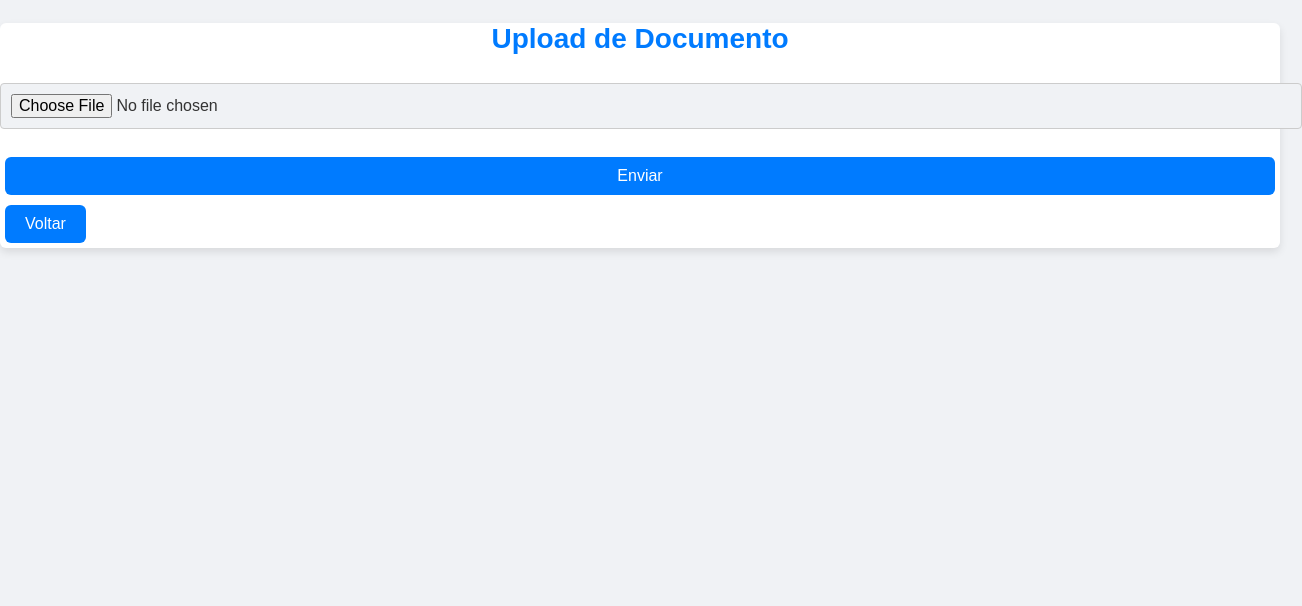
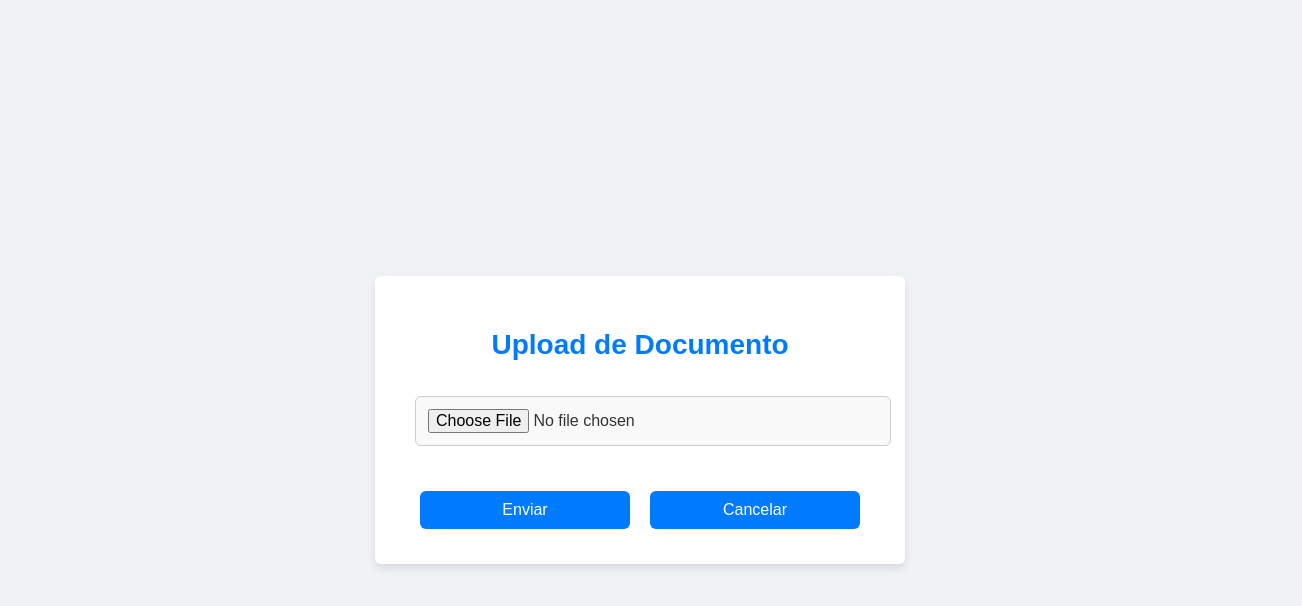
Before and after one commit to EdlaineNunes/tcc-bsi-front, a React (Create React App) app: page /documents/upload in a window 1280 px wide. Shown: the top 606 px of the page, 1302 px wide, since content can reach past the window. Built offline with nearby package versions, Linux system fonts and the light colour scheme.

Commit message:
style: adjusting css

```diff
--- a/src/components/Menu.js
+++ b/src/components/Menu.js
@@ -8,6 +8,7 @@ const Menu = ({ token }) => {
 
   return (
     <nav className={styles.navbar}>
+      <h1>MENU</h1>
       <ul className={styles.menuList}>
         <li className={styles.menuItem}>
           <Link to="/users/listAll" className={styles.menuButton}>Usuários - Listar todos</Link>
--- a/src/components/auth/RegisterUser.js
+++ b/src/components/auth/RegisterUser.js
@@ -11,7 +11,8 @@ const RegisterUser = ({ token }) => {
   const [error, setError] = useState(null);
   const [success, setSuccess] = useState(false);
 
-  console.log("Token :: ", token)
+  console.log("Token :: ", token);
+
   const handleRegister = async (e) => {
     e.preventDefault();
     try {
@@ -56,6 +57,15 @@ const RegisterUser = ({ token }) => {
         </select>
         <button type="submit">Cadastrar</button>
       </form>
+
+      {/* Botão para voltar ao login */}
+      <button
+        type="button"
+        className={styles['back-button']}
+        onClick={() => history('/')}
+      >
+        Voltar para o Login
+      </button>
     </div>
   );
 };
--- a/src/components/documents/DocumentUpload.js
+++ b/src/components/documents/DocumentUpload.js
@@ -1,6 +1,7 @@
 import React, { useState } from 'react';
 import axios from 'axios';
 import { useNavigate } from 'react-router-dom';
+import styles from '../styles/DocumentUpload.module.css';
 
 const DocumentUpload = ({ token }) => {
   const [file, setFile] = useState(null);
@@ -39,13 +40,23 @@ const DocumentUpload = ({ token }) => {
   };
 
   return (
-    <div className="upload-container">
-      <h2>Upload de Documento</h2>
-      <form onSubmit={handleUpload}>
-        <input type="file" onChange={handleFileChange} />
-        <button type="submit" className="btn btn-upload">Enviar</button>
-      </form>
-      <button onClick={() => navigate('/menu')} className="btn btn-menu">Voltar</button>
+    <div className={styles["upload-container"]}>
+      <div className={styles["upload-card"]}>
+        <h2>Upload de Documento</h2>
+        <form onSubmit={handleUpload}>
+          <input type="file" onChange={handleFileChange} />
+          <div className={styles["button-group"]}>
+            <button type="submit" className={`btn ${styles["btn-upload"]}`}>Enviar</button>
+            <button
+              type="button"
+              onClick={() => navigate('/menu')}
+              className={`btn ${styles["btn-menu"]}`}
+            >
+              Cancelar
+            </button>
+          </div>
+        </form>
+      </div>
     </div>
   );
 };
--- /dev/null
+++ b/src/components/styles/DocumentUpload.module.css
@@ -0,0 +1,65 @@
+.upload-container {
+    display: flex;
+    flex-direction: column;
+    align-items: center;
+    justify-content: center;
+    min-height: 100vh;
+    padding: 20px;
+}
+
+.upload-card {
+    background-color: #fff;
+    padding: 30px 40px;
+    margin: 20px;
+    border-radius: var(--border-radius);
+    box-shadow: 0 4px 8px rgba(0, 0, 0, 0.1);
+    max-width: 450px;
+    width: 100%;
+    text-align: center;
+}
+
+h2 {
+    margin-bottom: 20px;
+    color: var(--primary-color);
+}
+
+input[type="file"] {
+    margin: 15px 0;
+    padding: 12px;
+    width: 100%;
+    border: 1px solid #ccc;
+    border-radius: var(--border-radius);
+    background-color: #f9f9f9;
+    transition: border-color var(--transition);
+    font-size: 16px;
+}
+
+input[type="file"]:focus {
+    outline: none;
+    border-color: var(--primary-color);
+}
+
+.button-group {
+    display: flex;
+    justify-content: center;
+    gap: 10px;
+    margin-top: 10px;
+}
+
+.btn-upload,
+.btn-menu {
+    width: 100%;
+    background-color: var(--button-color);
+}
+
+.btn-upload:hover {
+    background-color: var(--button-hover-color);
+}
+
+.btn-menu {
+    background-color: var(--secondary-color);
+}
+
+.btn-menu:hover {
+    background-color: #357097;
+}
--- a/src/components/styles/Register.module.css
+++ b/src/components/styles/Register.module.css
@@ -87,3 +87,19 @@ button:active {
     background-color: #28a745;
     color: var(--text-color);
 }
+
+.back-button {
+    margin-top: 10px;
+    background-color: var(--secondary-color);
+    color: var(--text-color);
+    padding: 10px;
+    border: none;
+    border-radius: var(--border-radius);
+    cursor: pointer;
+    transition: background-color var(--transition);
+    width: 97%;
+}
+
+.back-button:hover {
+    background-color: var(--button-hover-color);
+}
--- a/src/components/styles/global.css
+++ b/src/components/styles/global.css
@@ -45,6 +45,12 @@ html {
     background-color: #fff;
     border-radius: var(--border-radius);
     box-shadow: 0 4px 8px rgba(0, 0, 0, 0.1);
+}
+
+h1 {
+    margin-bottom: 20px;
+    text-align: center;
+    color: var(--text-color);
 }
 
 h2 {
```
